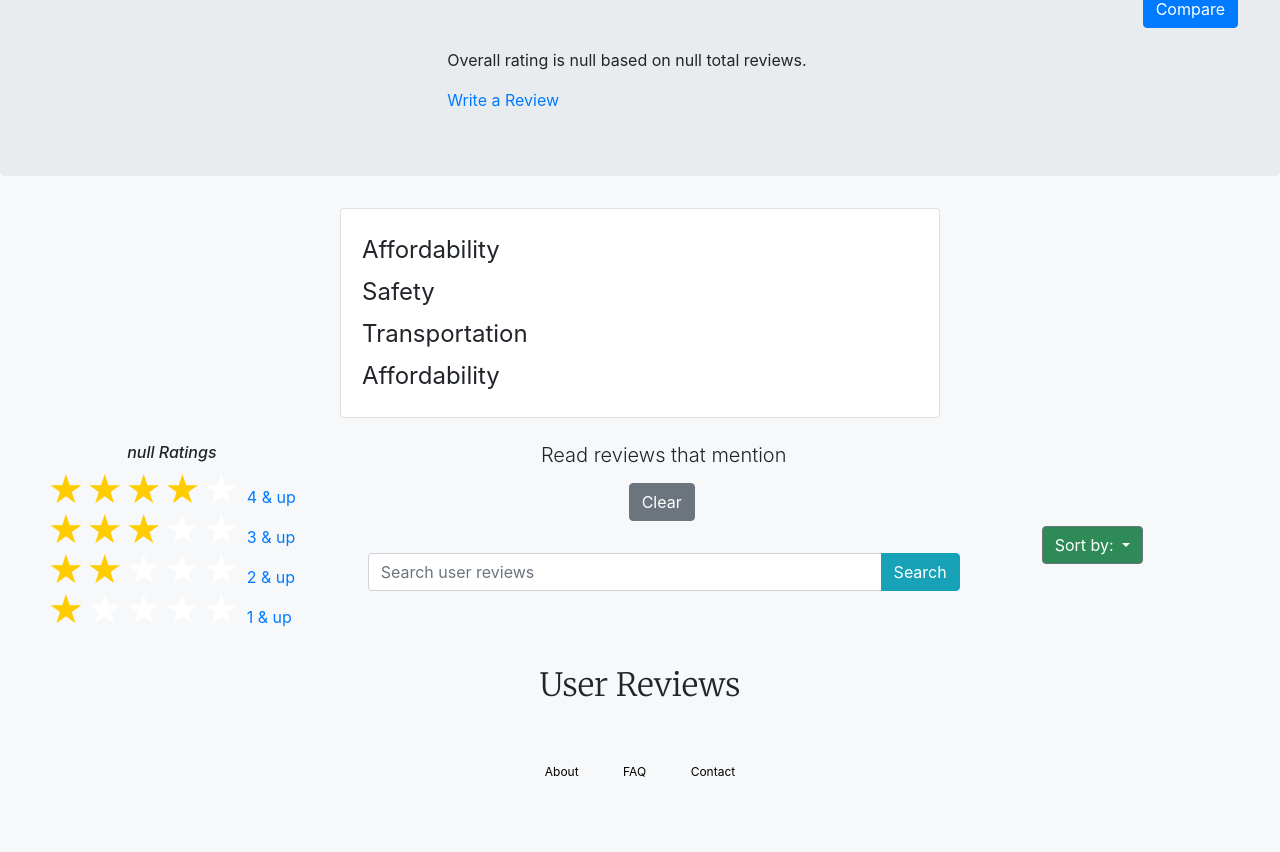
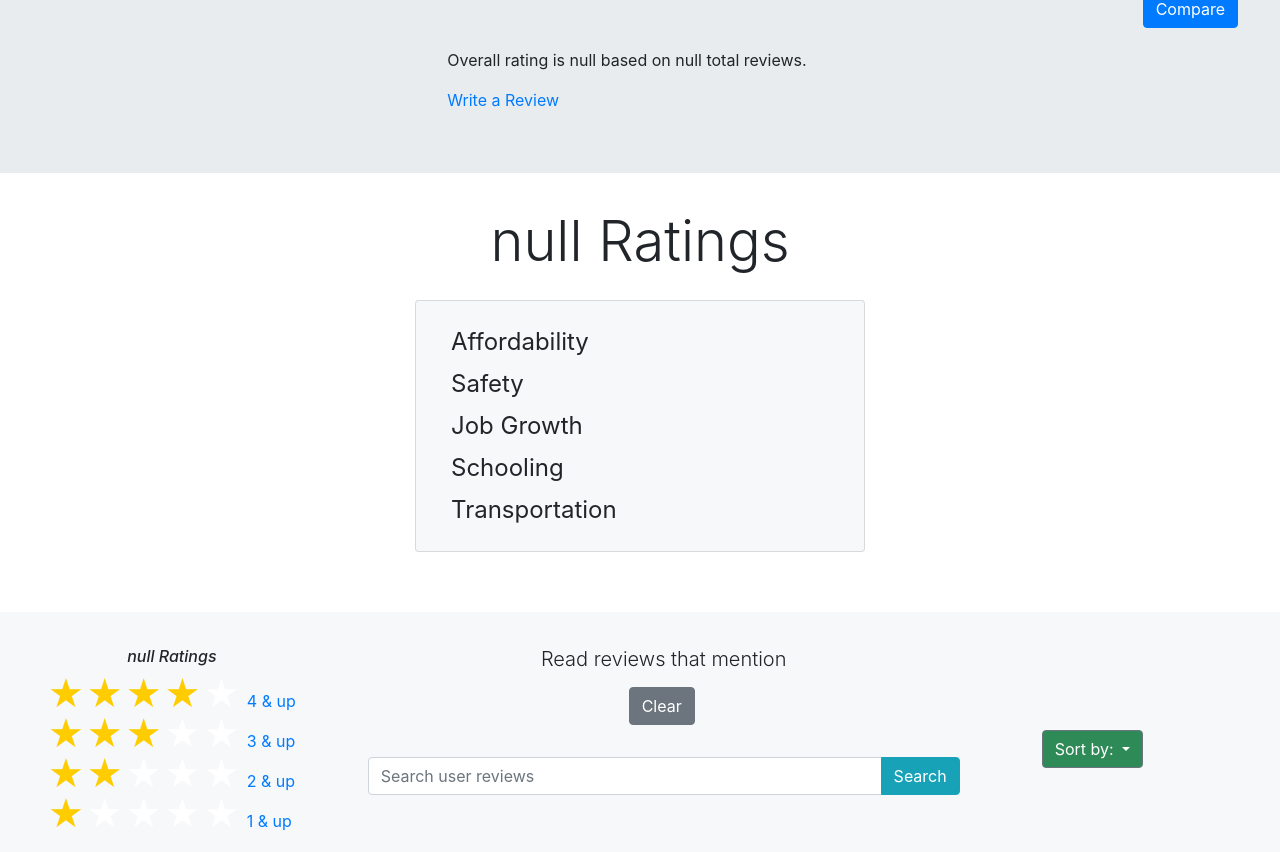
Before and after one commit to LaunchCodeLiftoffProjects/Piri, a Spring app: page /view in a window 1280 px wide. Shown: the part 263-1115 px from the top of the page. Before the commit the page ends 1040 px from the top, so only its background shows below. Run offline with Thymeleaf, Linux system fonts and the light colour scheme; the template is opened without the code that fills it, so the values that code supplies are empty; some libraries are stand-ins or nearby versions.

Commit message:
Modified city ratings display and added user ratings to review section

```diff
--- a/src/main/java/org/launchcode/Piri/controllers/HelloController.java
+++ b/src/main/java/org/launchcode/Piri/controllers/HelloController.java
@@ -44,7 +44,7 @@
 
 
     @GetMapping("view/{cityId}/{pageNo}")
-    public String displayView(Model model, @PathVariable int cityId,@PathVariable(value = "pageNo") int pageNo,@RequestParam(required = false, value = "") String searchTermForReviews,@RequestParam(required = false) String sortField, @RequestParam(required = false) String sortDirection, @RequestParam(required = false) Integer starRatingForReviews){
+    public String displayView(Model model, HttpServletRequest request, @PathVariable int cityId,@PathVariable(value = "pageNo") int pageNo,@RequestParam(required = false, value = "") String searchTermForReviews,@RequestParam(required = false) String sortField, @RequestParam(required = false) String sortDirection, @RequestParam(required = false) Integer starRatingForReviews){
 
         HttpSession session = request.getSession();
         User user = authenticationController.getUserFromSession(session);
--- a/src/main/resources/static/css/style.css
+++ b/src/main/resources/static/css/style.css
@@ -542,6 +542,12 @@
     margin-right: 10px;
 }
 
+.city-rating-container{
+    background-color: #fff !important;
+    padding: 35px 0;
+    margin: -35px 0 35px 0;
+}
+
 .city-view-card{
     width: 900px;
     max-width: 90%;
@@ -549,13 +555,24 @@
 }
 
 .city-rating-card{
-    width: 600px;
+    width: 450px;
     max-width: 90%;
     margin: 25px auto;
+    background-color: #f6f8fa !important;
 }
 
 .rating-category{
     font-size: 1.5rem;
+}
+
+.city-rating-table{
+    margin-left: auto;
+    margin-right: auto;
+}
+
+.city-rating-table td{
+    padding-left: 15px;
+    padding-right: 15px;
 }
 
 .review-display{
@@ -572,6 +589,19 @@
     font-size: 12px;
     font-style: italic;
     text-align: right;
+}
+
+.user-rating-display{
+    padding-bottom: 15px;
+}
+
+.user-rating-display-table{
+    border: 1px solid #ced4da;
+    background-color: #f6f8fa;
+}
+
+.user-rating-display-table td{
+    padding-left: 15px;
 }
 
 /* CSS for city-view page ends here */
--- a/src/main/resources/templates/view.html
+++ b/src/main/resources/templates/view.html
@@ -62,29 +62,12 @@
         </div>
 </div>
 
-<!--<div class="card city-rating-card">
-        <div class="card-body row">
-                <div class="col-sm-6">
-                        <p class="rating-category">Affordability</p>
-                        <p class="rating-category">Safety</p>
-                        <p class="rating-category">Transportation</p>
-                        <p class="rating-category">Job Growth</p>
-                </div>
-                <div class="col-sm-6">
-                        <div class="Stars" th:style="|--rating: ${affordabilityRating}|" ></div>
-                        <div class="Stars" th:style="|--rating: ${safetyRating}|" ></div>
-                        <div class="Stars" th:style="|--rating: ${transportationRating}|" ></div>
-                        <div class="Stars" th:style="|--rating: ${jobGrowthRating}|" ></div>
-                </div>
-        </div>
-</div>
--->
-
-
+<div class="city-rating-container">
+        <h4 class="display-4 text-center" th:text="${city.cityName} +' Ratings'"></h4>
         <div class="card city-rating-card">
-        <div class="card-body row">
-                <div class="col-sm-6">
-                        <table>
+                <div class="card-body">
+                        <div>
+                                <table class="city-rating-table">
                                       <tr>
                                               <td class="rating-category" >Affordability</td>
                                               <td >
@@ -98,20 +81,26 @@
                                                 </td>
                                       </tr>
                                         <tr>
+                                                <td class="rating-category">Job Growth</td>
+                                                <td>
+                                                        <div class="Stars" th:style="|--rating: ${jobGrowthRating}|" ></div>
+                                                </td>
+                                        </tr>
+                                        <tr>
+                                                <td class="rating-category">Schooling</td>
+                                                <td>
+                                                        <div class="Stars" th:style="|--rating: ${schoolRating}|" ></div>
+                                                </td>
+                                        </tr>
+                                      <tr>
                                               <td class="rating-category">Transportation</td>
 
                                               <td>
                                                       <div class="Stars" th:style="|--rating: ${transportationRating}|" ></div>
                                               </td>
                                       </tr>
-                              <tr>
-                                      <td class="rating-category">Affordability</td>
-                                      <td>
-                                              <div class="Stars" th:style="|--rating: ${jobGrowthRating}|" ></div>
-                                      </td>
-                              </tr>
-
                                 </table>
+                        </div>
                 </div>
         </div>
 </div>
@@ -194,9 +183,40 @@
         <div th:each="i : ${#numbers.sequence(reviews.size() -1, 0, -1)}">
                 <th:block th:unless="${reviews[i].title=='' and reviews[i].comment==''}">
                         <div class="jumbotron review-display">
-                                <div class="row">
+<!--                                <div class="row">-->
+<!--                                    <h3 th:text = "${reviews[i].title}"></h3>-->
+<!--                                    <div class="Stars px-md-5" th:style="|&#45;&#45;rating: ${reviews[i].overallRating}|" ></div>-->
+<!--                                </div>-->
+
                                 <h3 th:text = "${reviews[i].title}"></h3>
-                                    <div class="Stars px-md-5" th:style="|--rating: ${reviews[i].overallRating}|" ></div>
+                                <hr class="my-4">
+                                <div class="user-rating-display">
+                                        <table class="user-rating-display-table">
+                                                <tr>
+                                                        <td>Overall Rating</td>
+                                                        <td class="Stars px-md-5" th:style="|&#45;&#45;rating: ${reviews[i].overallRating}|"></td>
+                                                </tr>
+                                                <tr>
+                                                        <td>Affordability Rating</td>
+                                                        <td class="Stars px-md-5" th:style="|&#45;&#45;rating: ${reviews[i].affordabilityRating}|"></td>
+                                                </tr>
+                                                <tr>
+                                                        <td>Safety Rating</td>
+                                                        <td class="Stars px-md-5" th:style="|&#45;&#45;rating: ${reviews[i].safetyRating}|"></td>
+                                                </tr>
+                                                <tr>
+                                                        <td>Job Growth Rating</td>
+                                                        <td class="Stars px-md-5" th:style="|&#45;&#45;rating: ${reviews[i].jobGrowthRating}|"></td>
+                                                </tr>
+                                                <tr>
+                                                        <td>School Rating</td>
+                                                        <td class="Stars px-md-5" th:style="|&#45;&#45;rating: ${reviews[i].schoolRating}|"></td>
+                                                </tr>
+                                                <tr>
+                                                        <td>Transportation Rating</td>
+                                                        <td class="Stars px-md-5" th:style="|&#45;&#45;rating: ${reviews[i].transportationRating}|"></td>
+                                                </tr>
+                                        </table>
                                 </div>
 
                                 <div th:if="${searchTermForReviews == null || searchTermForReviews == ''}">
```
Lines whose indentation alone changed are shown as unchanged.
